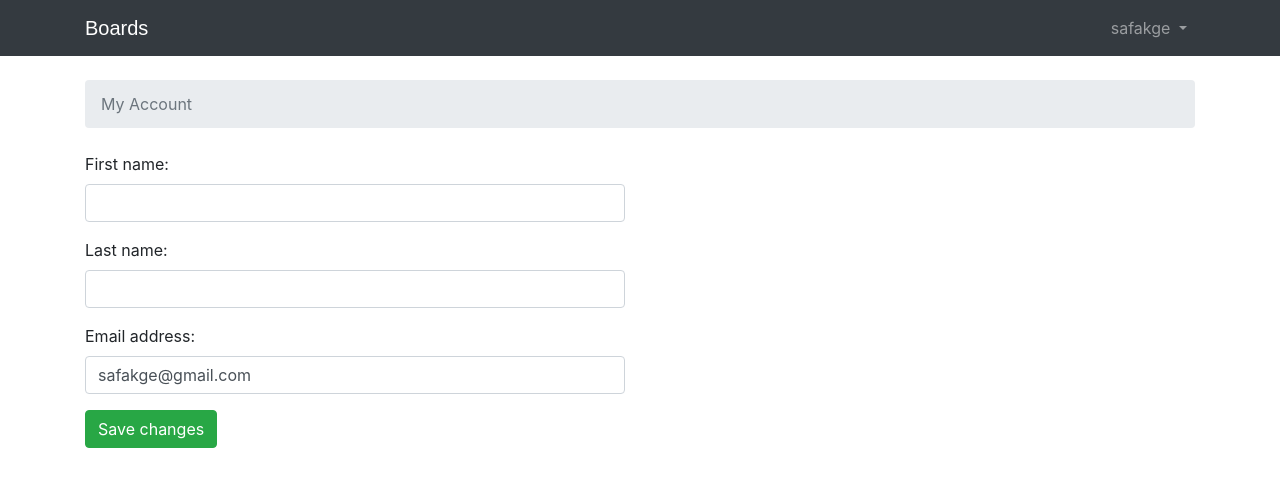
After one commit to safakge/boards, a Django app: page /settings/account in a window 1280 px wide. The commit adds this page. Shown: the top 487 px of the page. Run offline with Django 3.2, Linux system fonts and the light colour scheme; a user stored in the database is signed in; some libraries are stand-ins or nearby versions; some web fonts are replaced.

Commit message:
My account page

```diff
--- a/boards/views.py
+++ b/boards/views.py
@@ -1,8 +1,10 @@
 from django import forms
 from django.contrib.auth.decorators import login_required
+from django.contrib.auth.models import User
 from django.db.models import Count
 from django.http import HttpResponse
 from django.shortcuts import render, get_object_or_404, redirect
+from django.urls import reverse_lazy
 from django.utils import timezone
 from django.utils.decorators import method_decorator
 from django.views.generic import UpdateView, ListView
@@ -135,3 +137,14 @@ class PostUpdateView(UpdateView):
         post.updated_at = timezone.now()
         post.save()
         return redirect('topic_posts', board_id=post.topic.board.id, topic_id=post.topic.id)
+
+
+@method_decorator(login_required, name='dispatch')
+class UserUpdateView(UpdateView):
+    model = User
+    fields = ('first_name', 'last_name', 'email',)
+    template_name = 'my_account.html'
+    success_url = reverse_lazy('my_account')
+
+    def get_object(self, queryset=None):
+        return self.request.user
--- a/myproject/urls.py
+++ b/myproject/urls.py
@@ -20,6 +20,7 @@ from django.contrib.auth import views as auth_views
 
 from boards import views
 from accounts import views as account_views
+from boards.views import UserUpdateView
 
 urlpatterns = [
     url(r'^$', views.BoardListView.as_view(), name='home'),
@@ -62,4 +63,7 @@ urlpatterns = [
     url(r'^settings/password/done/*$',
         auth_views.PasswordChangeDoneView.as_view(template_name='password_change_done.html'),
         name='password_change_done'),
+
+    # user settings
+    url(r'^settings/account/*$', UserUpdateView.as_view(), name='my_account'),
 ]
--- a/templates/base.html
+++ b/templates/base.html
@@ -26,8 +26,8 @@
                                 {{ user.username }}
                             </a>
                             <div class="dropdown-menu dropdown-menu-right" aria-labelledby="userMenu">
-                                <a class="dropdown-item" href="#">My account</a>
-                                <a class="dropdown-item" href="#">Change password</a>
+                                <a class="dropdown-item" href="{% url 'my_account' %}">My account</a>
+                                <a class="dropdown-item" href="{% url 'password_change' %}">Change password</a>
                                 <div class="dropdown-divider"></div>
                                 <a class="dropdown-item" href="{% url 'logout' %}">Log out</a>
                             </div>
--- /dev/null
+++ b/templates/my_account.html
@@ -0,0 +1,21 @@
+{% extends 'base.html' %}
+
+{% block title %}
+    My Account
+{% endblock %}
+
+{% block breadcrumb %}
+    <li class="breadcrumb-item active">My Account</li>
+{% endblock %}
+
+{% block content %}
+    <div class="row">
+        <div class="col-lg-6 col-md-8 col-sm-10">
+            <form method="post" novalidate>
+                {% csrf_token %}
+                {% include 'includes/form.html' %}
+                <button type="submit" class="btn btn-success">Save changes</button>
+            </form>
+        </div>
+    </div>
+{% endblock %}
```
Also changed, not shown: db.sqlite3.
